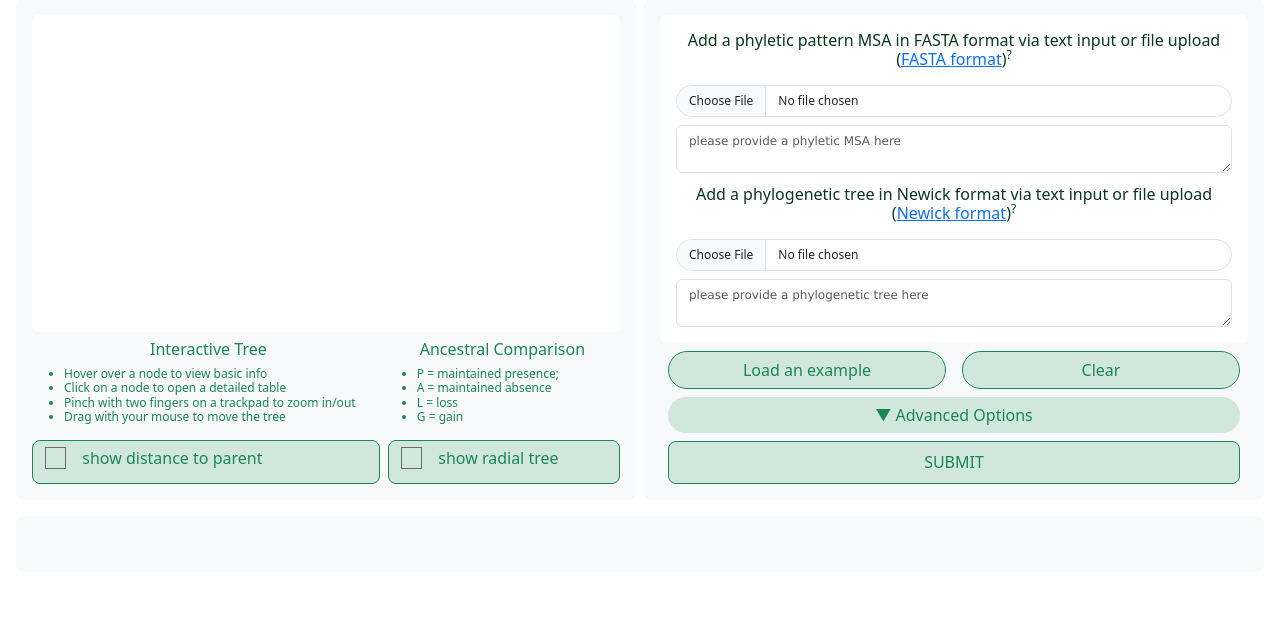
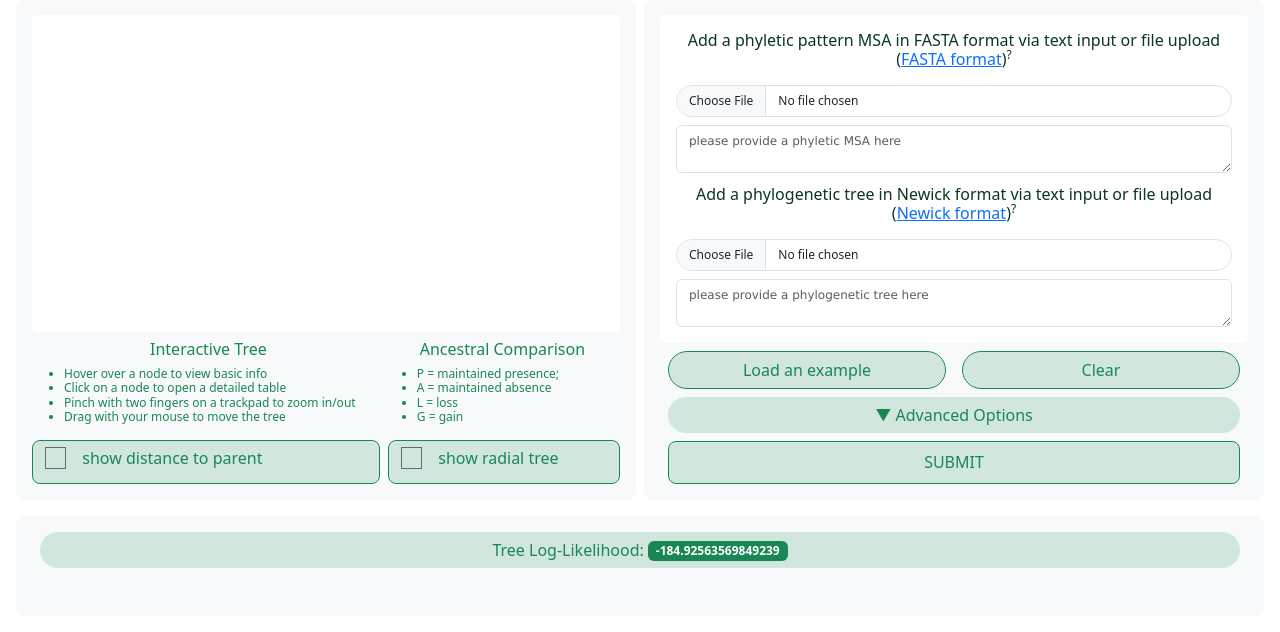
Before and after one commit to junior-iv/gloome, a Flask app: page / in a window 1280 px wide. Shown: the part 96-728 px from the top of the page. Run offline with Flask 3, Linux system fonts and the light colour scheme; parts of the project's set-up code (start-up, migrations or seed data) failed here and were passed over.

Commit message:
5.25.42e

```diff
--- a/app/static/js/main.js
+++ b/app/static/js/main.js
@@ -299,9 +299,9 @@ function drawInformation(jsonData, sortingList, summary = true, mode = 0, sequen
 
 function drawLogLikelihood(jsonData) {
     let result = `<div class="w-100 flex-row form-control btn btn-outline-success bg-success-subtle text-success border-0 rounded-pill"
-            onclick="copyValue('logLikelihoodValue', 7)" title="click here to copy the value of log-Likelihood to the clipboard">
-                Tree Log-Likelihood: <span id="logLikelihoodValue" class="badge bg-success" onclick="copyValue(this.id, 7)">${jsonData[0]}</span>
-            </div>`
+        onclick="copyValue('logLikelihoodValue', 7)" title="click here to copy the value of log-Likelihood to the clipboard">
+        Tree Log-Likelihood: <span id="logLikelihoodValue" class="badge bg-success" onclick="copyValue(this.id, 7)">${jsonData[0]}</span>
+    </div>`
     document.getElementById('logLikelihood').innerHTML = result;
     return result;
 }
--- a/app/templates/index.html
+++ b/app/templates/index.html
@@ -277,6 +277,12 @@
 {#            {{nwt.arrow(2, 'maroon', 48, 48)}}#}
 {#        </div>#}
     <div id="result" style="visibility: visible" class="d-flex gap-2 flex-column w-auto h-auto bg-light rounded-3 p-3 mx-3">
+<div id="logLikelihood" class="d-flex gap-2 text-start w-100 px-2">
+    <div class="w-100 flex-row form-control btn btn-outline-success bg-success-subtle text-success border-0 rounded-pill"
+         onclick="copyValue('logLikelihoodValue', 7)" title="click here to copy the value of log-Likelihood to the clipboard">
+        Tree Log-Likelihood: <span id="logLikelihoodValue" class="badge bg-success" onclick="copyValue(this.id, 7)">-184.92563569849239</span>
+    </div>
+</div>
         <div id="logLikelihood" class="d-flex gap-2 text-start w-100 px-2">
 {#            <div title="click here to copy the value of log-Likelihood" class="w-100 form-control btn btn-outline-success bg-success-subtle text-success border-0 rounded-pill" onclick="copyValue('logLikelihoodValue')">#}
 {#                Tree Log-Likelihood: <span id="logLikelihoodValue" onclick="copyValue(this.id)">-192.82252052877115</span>#}
```
